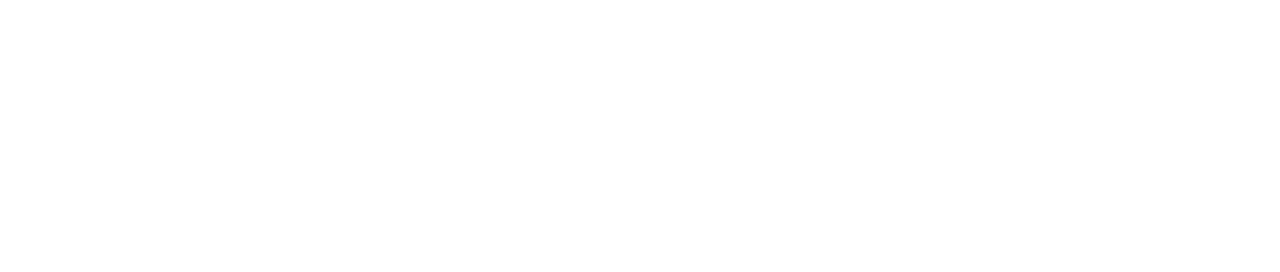
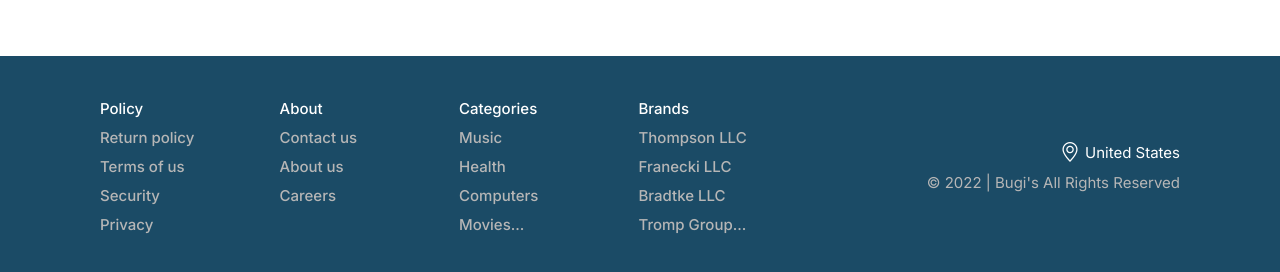
Before and after one commit to Alelsito/react-e-Commerce, a React (Vite) app: page / in a window 1280 px wide. Shown: the part 2014-2286 px from the top of the page. Before the commit the page ends 2035 px from the top, so only its background shows below. Built offline with nearby package versions, Linux system fonts and the light colour scheme.

Commit message:
✨ Footer (Layout)

```diff
--- a/src/components/Products.scss
+++ b/src/components/Products.scss
@@ -4,6 +4,7 @@
 .products {
     margin-left: 50px;
     margin-right: 50px;
+    margin-bottom: 20px;
     padding: 15px;
     height: auto;
     display: flex;
--- /dev/null
+++ b/src/layouts/Footer.jsx
@@ -0,0 +1,53 @@
+import React from 'react'
+
+// Styles
+import './Footer.scss'
+
+const Footer = () => {
+  return (
+    <footer className='footer'>
+      <div className='footer__information'>
+        <div className='footer__information__policy'>
+          <span className='footer__information--main'> Policy </span>
+          <span className='footer__information--content'> Return policy </span>
+          <span className='footer__information--content'> Terms of us </span>
+          <span className='footer__information--content'> Security </span>
+          <span className='footer__information--content'> Privacy </span>
+        </div>
+        <div className='footer__information__about'>
+          <span className='footer__information--main'> About </span>
+          <span className='footer__information--content'> Contact us </span>
+          <span className='footer__information--content'> About us </span>
+          <span className='footer__information--content'> Careers </span>
+        </div>
+        <div className='footer__information__categories'>
+          <span className='footer__information--main'> Categories </span>
+          <span className='footer__information--content'> Music </span>
+          <span className='footer__information--content'> Health </span>
+          <span className='footer__information--content'> Computers </span>
+          <span className='footer__information--content'> Movies... </span>
+        </div>
+        <div className='footer__information__brands'>
+          <span className='footer__information--main'> Brands </span>
+          <span className='footer__information--content'> Thompson LLC </span>
+          <span className='footer__information--content'> Franecki LLC </span>
+          <span className='footer__information--content'> Bradtke LLC </span>
+          <span className='footer__information--content'> Tromp Group... </span>
+        </div>
+      </div>
+      <div className='footer__right'>
+        <div className='footer__right__container'>
+          <div className='footer__right__container__location'>
+            <i className='bi bi-geo-alt' />
+            <span className='footer__right__container__location__text'> United States </span>
+          </div>
+          <div className='footer__right__container__bugis-rights'>
+            <span className='footer__right__container__bugis-rights__text'> © 2022 | Bugi's All Rights Reserved </span>
+          </div>
+        </div>
+      </div>
+    </footer>
+  )
+}
+
+export default Footer
--- /dev/null
+++ b/src/layouts/Footer.scss
@@ -0,0 +1,96 @@
+// _styles.scss
+@import '../styles/styles';
+
+.footer {
+    max-width: 100%;
+    min-height: 220px;
+    max-height: 220px;
+    padding-left: 100px;
+    padding-right: 100px;
+    background-color: $Primary;
+    display: flex;
+    align-items: center;
+
+    &__information {
+        width: 60%;
+        display: flex;
+        gap: 70px;
+
+        &--main {
+            font-size: $Label-large;
+            font-weight: 500;
+            color: $Bright;
+        }
+
+        &--content {
+            font-size: $Label-large;
+            font-weight: 500;
+            color: $Light-Text;
+        }
+
+        &__policy {
+            width: 155px;
+            display: flex;
+            flex-direction: column;
+            gap: 10px;
+        }
+
+        &__about {
+            width: 155px;
+            display: flex;
+            flex-direction: column;
+            gap: 10px;
+        }
+
+        &__categories {
+            width: 155px;
+            display: flex;
+            flex-direction: column;
+            gap: 10px;
+        }
+
+        &__brands {
+            width: 155px;
+            display: flex;
+            flex-direction: column;
+            gap: 10px;
+        }
+    }
+
+    &__right {
+        width: 40%;
+        display: flex;
+        justify-content: end;
+
+        &__container {
+            display: flex;
+            flex-direction: column;
+            gap: 7px;
+
+            &__location {
+                display: flex;
+                justify-content: end;
+                align-items: center;
+                gap: 5px;
+
+                .bi-geo-alt {
+                    font-size: 20px;
+                    color: $Bright;
+                }
+
+                &__text {
+                    font-size: $Label-large;
+                    color: $Bright;
+                }
+            }
+
+            &__bugis-rights {
+                &__text {
+                    font-size: $Label-large;
+                    color: $Light-Text;
+                }
+            }
+
+        }
+    }
+}
--- a/src/layouts/Navbar.scss
+++ b/src/layouts/Navbar.scss
@@ -9,7 +9,7 @@
     min-height: 80px;
     max-height: 80px;
     padding: 0px 50px 0px 50px;
-    margin-bottom: 15px;
+    margin-bottom: 30px;
     display: flex;
     background-color: $Bright;
     box-shadow: rgba(0, 0, 0, 0.1) 0px 20px 25px -5px, rgba(0, 0, 0, 0.04) 0px 10px 10px -5px;
--- a/src/pages/Home.jsx
+++ b/src/pages/Home.jsx
@@ -6,6 +6,7 @@
 
 // Components
 import Products from '../components/Products'
+import Footer from '../layouts/Footer'
 
 const Home = () => {
   return (
@@ -13,6 +14,7 @@
       <Navbar />
       <About />
       <Products />
+      <Footer />
     </>
   )
 }
```
Also changed, not shown: 1 other file (tests, documents, lock files or other folders).
